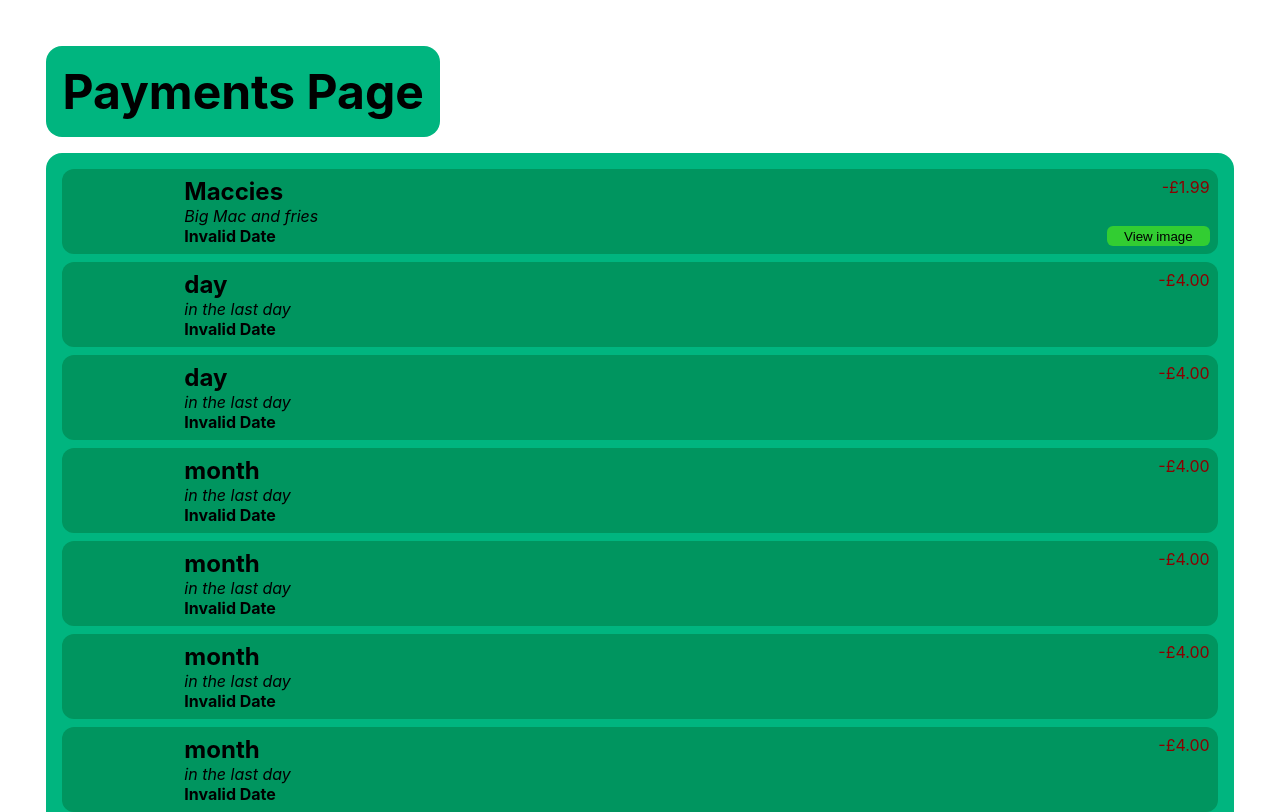
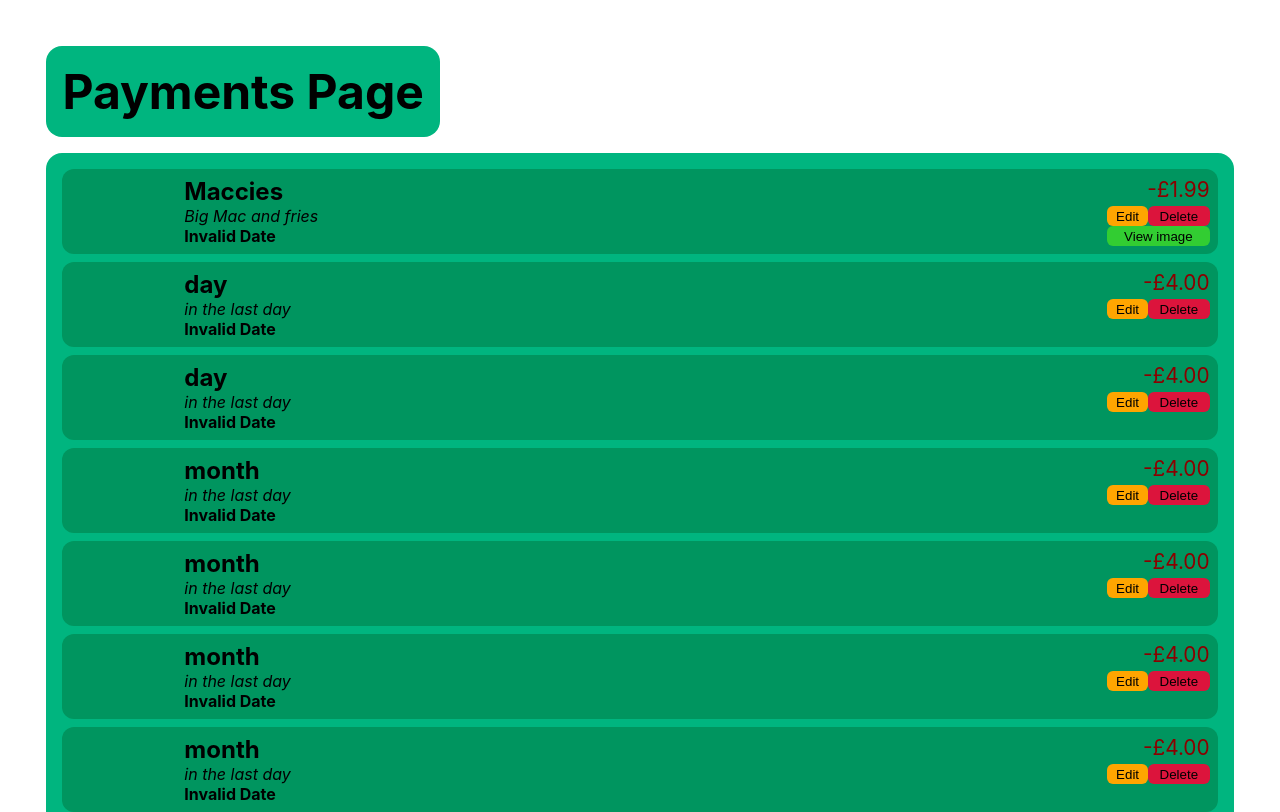
Before and after one commit to muhsin7/spending-tracker, a React (Create React App) app in the folder client/: page /payments in a window 1280 px wide. Shown: the top 812 px of the page. Built offline with nearby package versions, Linux system fonts and the light colour scheme; no server answers.

Commit message:
Add buttons for editing or deleting a payment

```diff
--- a/client/src/pages/paymentsPage/PaymentCard.js
+++ b/client/src/pages/paymentsPage/PaymentCard.js
@@ -43,6 +43,10 @@ export default function PaymentCard(props) {
     console.log(imageURL);
   }
 
+
+
+  const [editButton,setEditButton] = useState(false)
+
   return (
     <div className="payment-card">
       <span className="payment-category">{CATEGORY_NAME}</span>
@@ -53,7 +57,11 @@ export default function PaymentCard(props) {
           <span className="payment-amount">{"-£" + PRICE}</span>
         </div>
 
-        <span className="payment-description">{DESCRIPTION}</span>
+        <div className="payment-card-middle">
+          <span className="payment-description">{DESCRIPTION}</span>
+          <button className="payment-edit-button">Edit</button>
+          <button className="payment-delete-button">Delete</button>
+        </div>
 
         <div className="payment-card-bottom">
           <span className="payment-date">{DATE}</span>
--- a/client/src/styles/paymentsPage.css
+++ b/client/src/styles/paymentsPage.css
@@ -62,6 +62,14 @@
   flex-flow: row wrap;
 }
 
+.payment-card-middle {
+  width: 100%;
+  display: grid;
+  grid-template-columns: 90% 4% 6%;
+  justify-content: space-between;
+  flex-flow: row wrap;
+}
+
 .payment-card-bottom {
   width: 100%;
   display: grid;
@@ -82,11 +90,34 @@
 
 .payment-amount {
   text-align: right;
+  font-size: 1.3em;
   color: darkred;
 }
 
 .payment-description {
   font-style: italic;
+}
+
+.payment-edit-button {
+  background-color: orange;
+  border: none;
+  border-radius: 6px;
+}
+
+.payment-edit-button:hover {
+  background-color: orangered;
+  color: beige;
+}
+
+.payment-delete-button {
+  background-color: crimson;
+  border: none;
+  border-radius: 6px;
+}
+
+.payment-delete-button:hover {
+  background-color: darkred;
+  color: beige;
 }
 
 .payment-date {
@@ -95,12 +126,11 @@
 
 .payment-image-button {
   background-color: limegreen;
-  border:none;
+  border: none;
   border-radius: 6px;
 }
 
 .payment-image-button:hover {
   background-color: #00955F;
   color: beige;
-  border-radius: 6px;
 }
```
